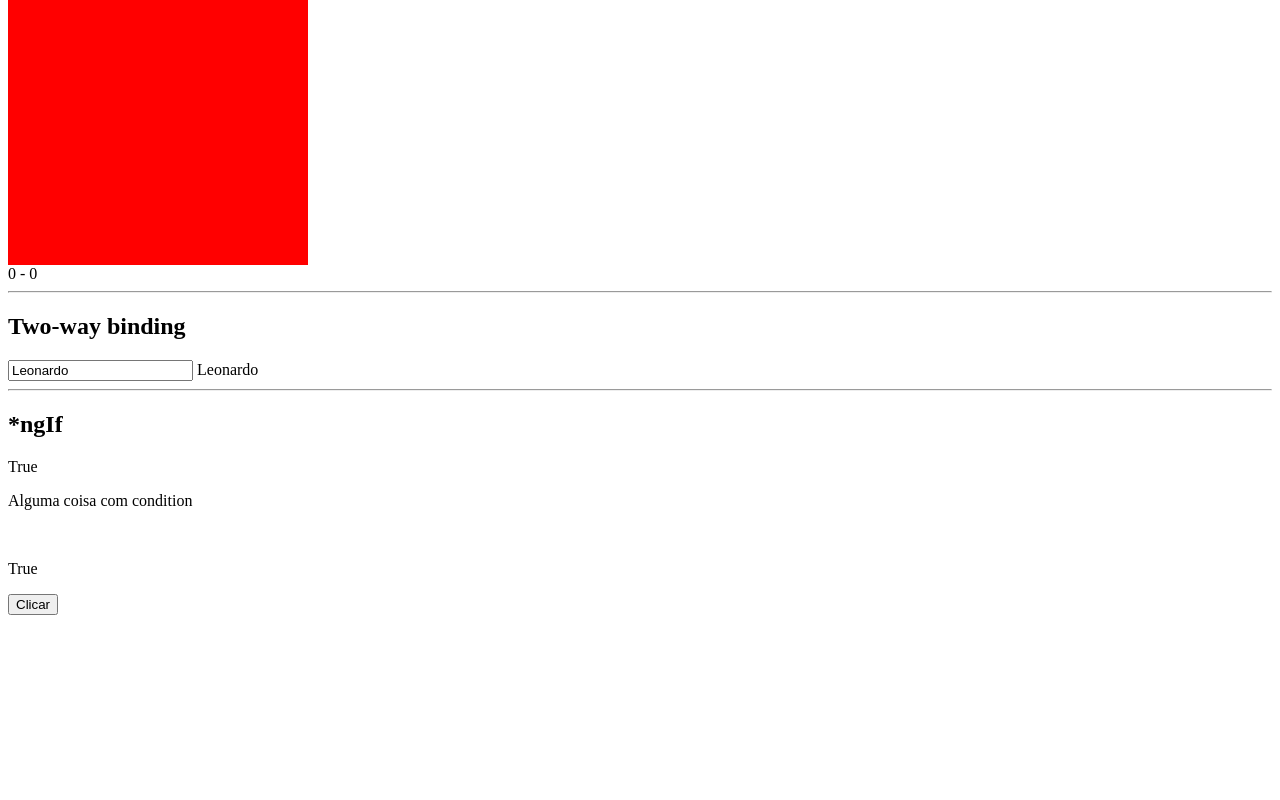
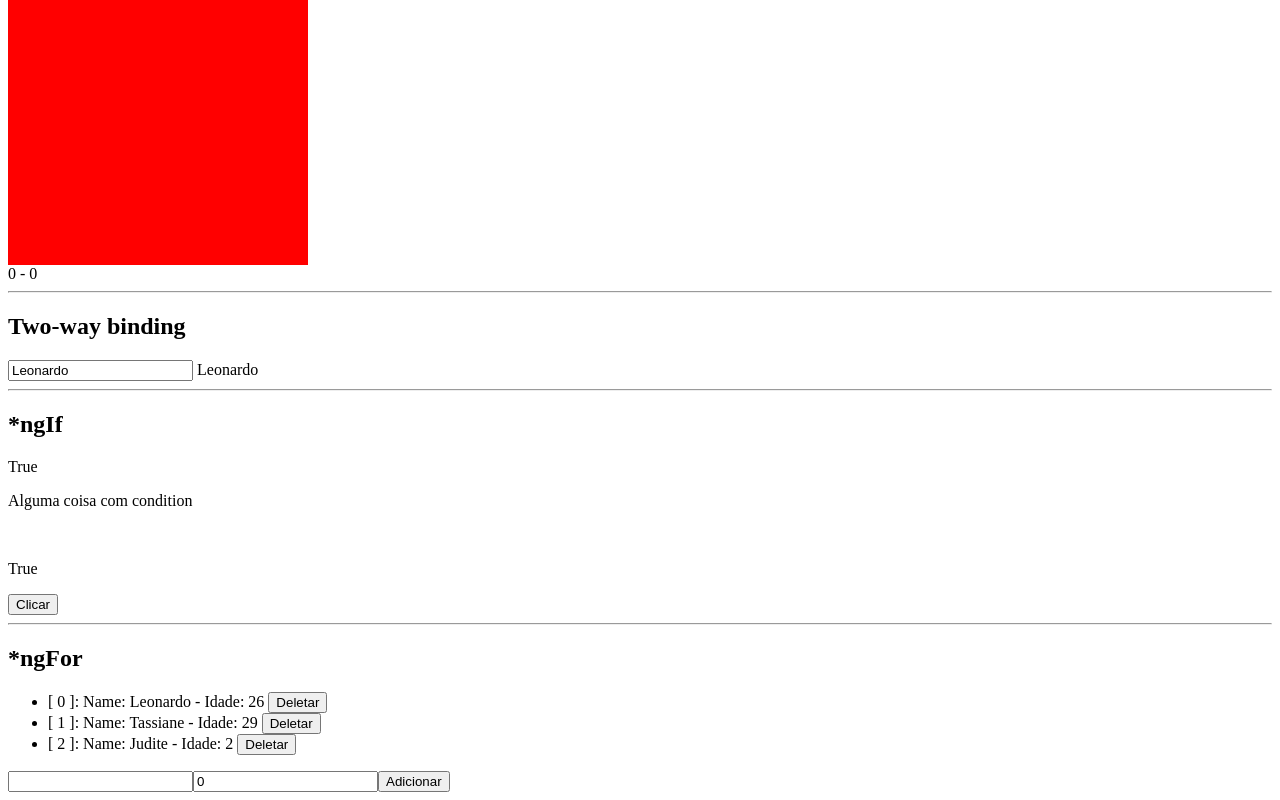
Before and after one commit to leonardosuave/Angular, an Angular app in the folder Template-Data-Binding/: page / in a window 1280 px wide. Shown: the part 480-1280 px from the top of the page. Before the commit the page ends 1103 px from the top, so only its background shows below. Built offline with nearby package versions, Linux system fonts and the light colour scheme.

Commit message:
chore: Diretiva Angular - *ngFor

```diff
--- a/Template-Data-Binding/src/app/diretivas-estruturais/diretivas-estruturais.component.html
+++ b/Template-Data-Binding/src/app/diretivas-estruturais/diretivas-estruturais.component.html
@@ -16,3 +16,14 @@
     false
 </p>
 <button (click)="onClick()">Clicar</button>
+<hr>
+
+<h2>*ngFor</h2>
+<ul>
+    <!--Esta iterando o objeto dentro do array-->
+    <li *ngFor="let item of list; let i = index">[ {{i}} ]: Name: {{item.name}} - Idade: {{item.idade}} <button (click)="onClickEventDelete(i)">Deletar</button></li>
+</ul>
+<!--Para adicionar nome e idade ao array e listar-->
+<input [(ngModel)]="name">
+<input [(ngModel)]="idade">
+<button (click)="onClickAdd()">Adicionar</button>
--- a/Template-Data-Binding/src/app/diretivas-estruturais/diretivas-estruturais.component.ts
+++ b/Template-Data-Binding/src/app/diretivas-estruturais/diretivas-estruturais.component.ts
@@ -7,8 +7,19 @@ import { Component, OnInit } from '@angular/core';
 })
 export class DiretivasEstruturaisComponent implements OnInit {
 
+  //*ngIf
   public condition: boolean = true
   public conditionClick: boolean = true
+
+  //*ngFor
+  public name:string = ''
+  public idade:number = 0
+
+  public list: Array<{name: string, idade: number}> = [
+    {name: 'Leonardo', idade: 26},
+    {name: 'Tassiane', idade: 29},
+    {name: 'Judite', idade: 2}
+  ]
 
   constructor() { }
 
@@ -33,4 +44,14 @@ export class DiretivasEstruturaisComponent implements OnInit {
     }
   }
 
+  public onClickAdd() {
+    this.list.push({name: this.name, idade: this.idade})
+    this.name = ''
+    this.idade = 0
+  }
+
+  public onClickEventDelete(event: number) {
+    this.list.splice(event, 1)
+  }
+
 }
```
